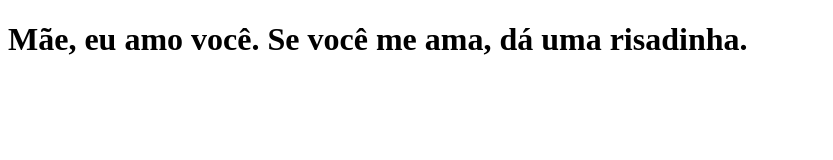
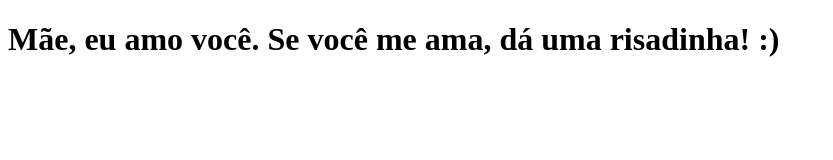
Before and after one commit to henriquecavagnoli/clone-tabnews, a Next.js app: page / in a window 1280 px wide. Shown: the top 160 px of the page, without its empty margins (0-833 px from the left). Built offline with nearby package versions, Linux system fonts and the light colour scheme.

Commit message:
modifica a frase

```diff
--- a/pages/index.js
+++ b/pages/index.js
@@ -1,5 +1,5 @@
 function Home() {
-    return <h1>Mãe, eu amo você. Se você me ama, dá uma risadinha.</h1>
+    return <h1>Mãe, eu amo você. Se você me ama, dá uma risadinha! :)</h1>
 }
 
 export default Home;
```
Also changed, not shown: 1 other file (tests, documents, lock files or other folders).
